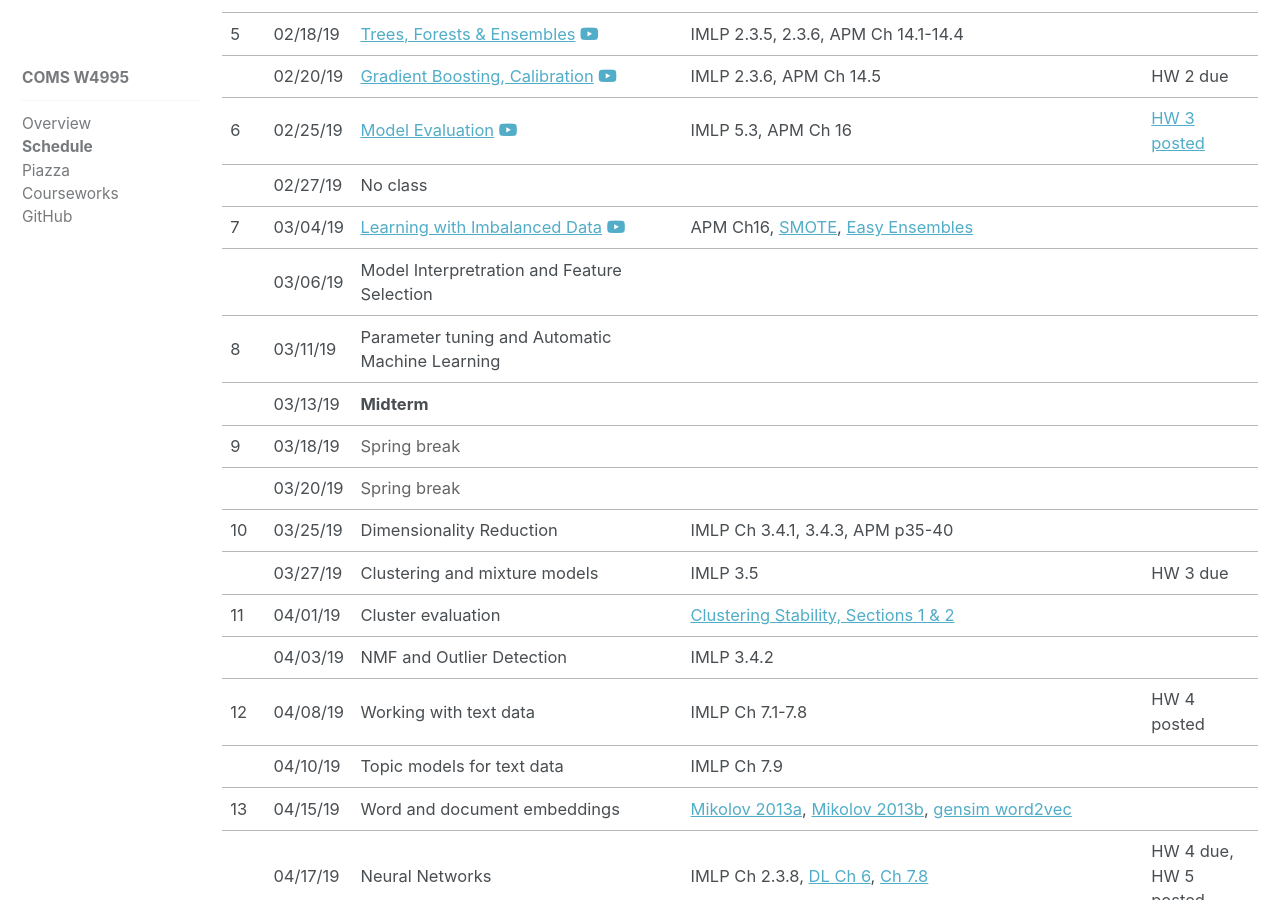
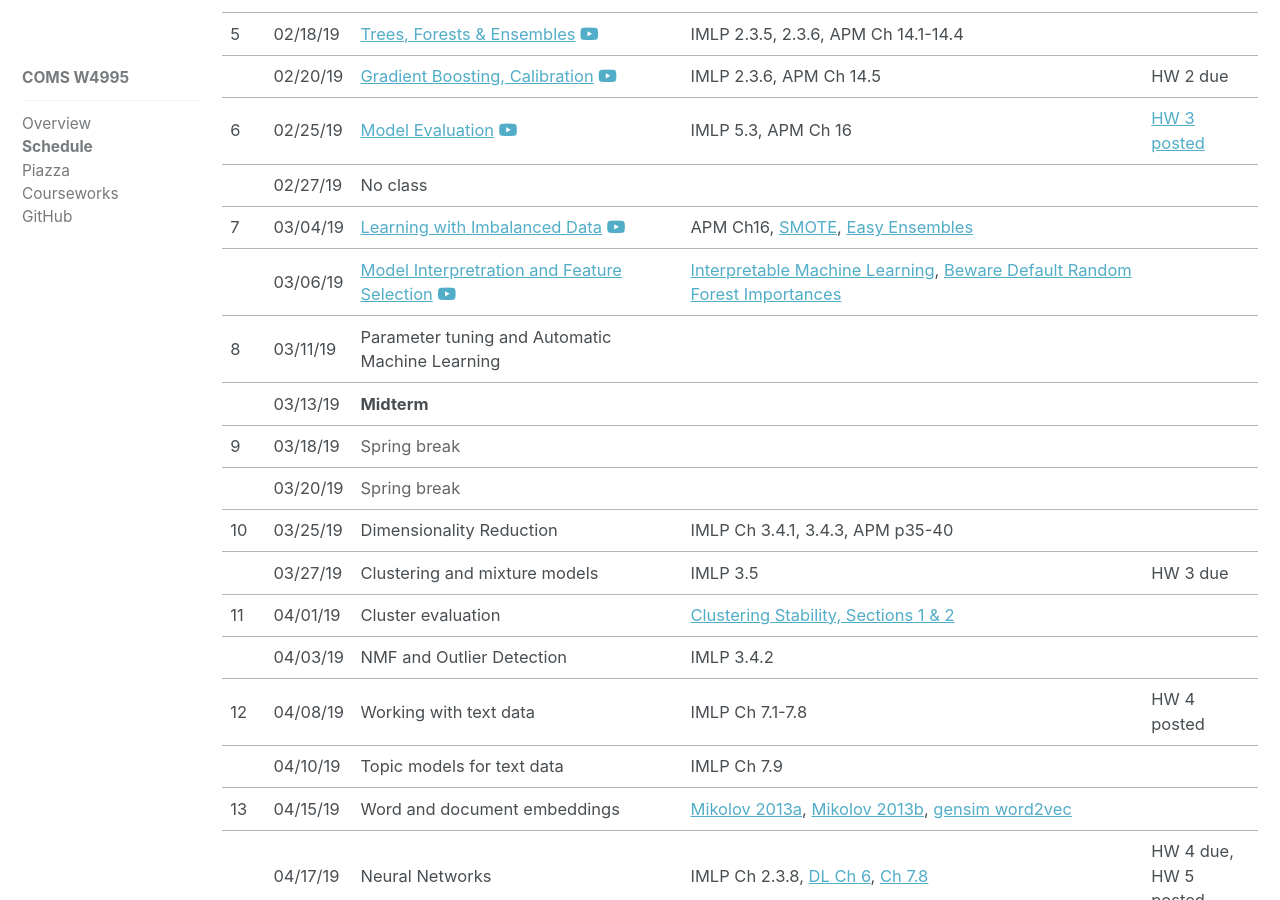
Before and after one commit to amueller/columbia-website, a Jekyll site: the page built from _comsw4995s19/lectures.md, in a window 1280 px wide and 900 px high, scrolled down 739 px. Built offline with Jekyll 4.4.1, drawn with Linux system fonts in a browser that asks for light colours; nearby versions of some CDN libraries.

Commit message:
fix link for reading on SMOTE, add links for feature selection and interpretaion

```diff
--- a/_comsw4995s19/lectures.md
+++ b/_comsw4995s19/lectures.md
@@ -106,14 +106,14 @@ Press P on slides for presenter notes.
 		<td>7</td>
 		<td>03/04/19</td>
 		<td><a href="https://amueller.github.io/COMS4995-s19/slides/aml-11-resampling-imbalanced-data/">Learning with Imbalanced Data</a>&nbsp;<a href="https://www.youtube.com/watch?v=Eix70D-H5ag&index=12&t=0s&list=PL_pVmAaAnxIQGzQS2oI3OWEPT-dpmwTfA"><i class="fa fa-youtube-play" aria-hidden="true"></i></a></td>
-		<td>APM Ch16, <a href="https://www.jair.org/media/953/live-953-2037-jair.pdf">SMOTE</a>, <a href="http://cs.nju.edu.cn/zhouzh/zhouzh.files/publication/tsmcb09.pdf">Easy Ensembles</a></td>
+		<td>APM Ch16, <a href="https://arxiv.org/pdf/1106.1813.pdf">SMOTE</a>, <a href="http://cs.nju.edu.cn/zhouzh/zhouzh.files/publication/tsmcb09.pdf">Easy Ensembles</a></td>
 		<td></td>
 	</tr>
 	<tr>
 		<td></td>
 		<td>03/06/19</td>
-        <td>Model Interpretration and Feature Selection</td>
-        <td></td>
+        <td><a href="https://amueller.github.io/COMS4995-s19/slides/aml-12-interpretation-feature-selection/">Model Interpretration and Feature Selection</a>&nbsp;<a href="https://www.youtube.com/watch?v=EQQ5YQibXOI&list=PL_pVmAaAnxIQGzQS2oI3OWEPT-dpmwTfA&index=12"><i class="fa fa-youtube-play" aria-hidden="true"></i></a></td>
+        <td><a href="https://christophm.github.io/interpretable-ml-book/">Interpretable Machine Learning</a>, <a href="https://explained.ai/rf-importance/index.html">Beware Default Random Forest Importances</a></td>
 		<td></td>
 	</tr>
 	<tr>
```
